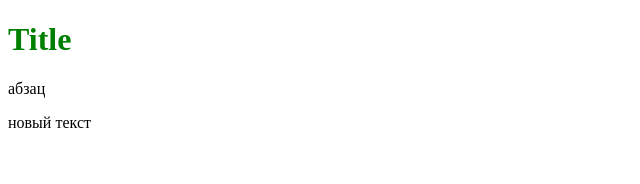
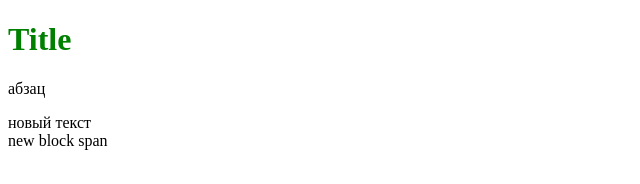
Before and after one commit to AlekseiZhukov/gitproject, a plain HTML site: page index.html in a window 1280 px wide. Shown: the whole page, without its empty margins (0-640 px from the left). Drawn offline with Linux system fonts and the light colour scheme.

Commit message:
added div and span

```diff
--- a/index.html
+++ b/index.html
@@ -11,6 +11,9 @@
  <h1>Title</h1>
 <p>абзац</p>
 <div>новый текст</div>
+<div>new block
+<span>span</span>
+</div>
  <script src="src/script.js"></script>
 </body>
 </html>
```
